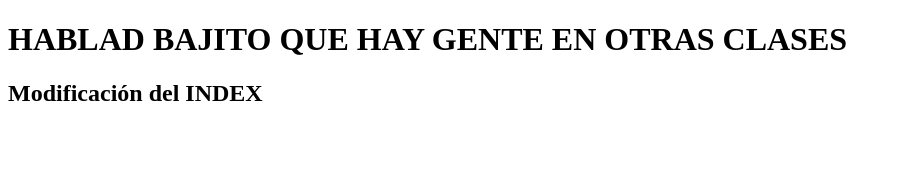
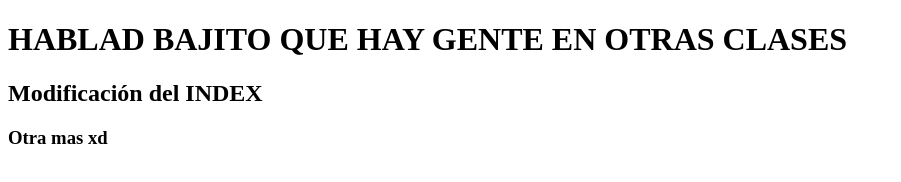
Before and after one commit to Dev-eLiiAs/Ejercicio1-En-Pareja, a plain HTML site: page index.html in a window 1280 px wide. Shown: the whole page, without its empty margins (0-901 px from the left). Drawn offline with Linux system fonts and the light colour scheme.

Commit message:
Tercera modificacion del Index-html

```diff
--- a/index.html
+++ b/index.html
@@ -13,6 +13,8 @@
 <div>
 	<h1>HABLAD BAJITO QUE HAY GENTE EN OTRAS CLASES</h1>
 	<h2>Modificación del INDEX</h2>
+    <h3>Otra mas xd
+    </h3>
 </div>
 
 </body>
```
